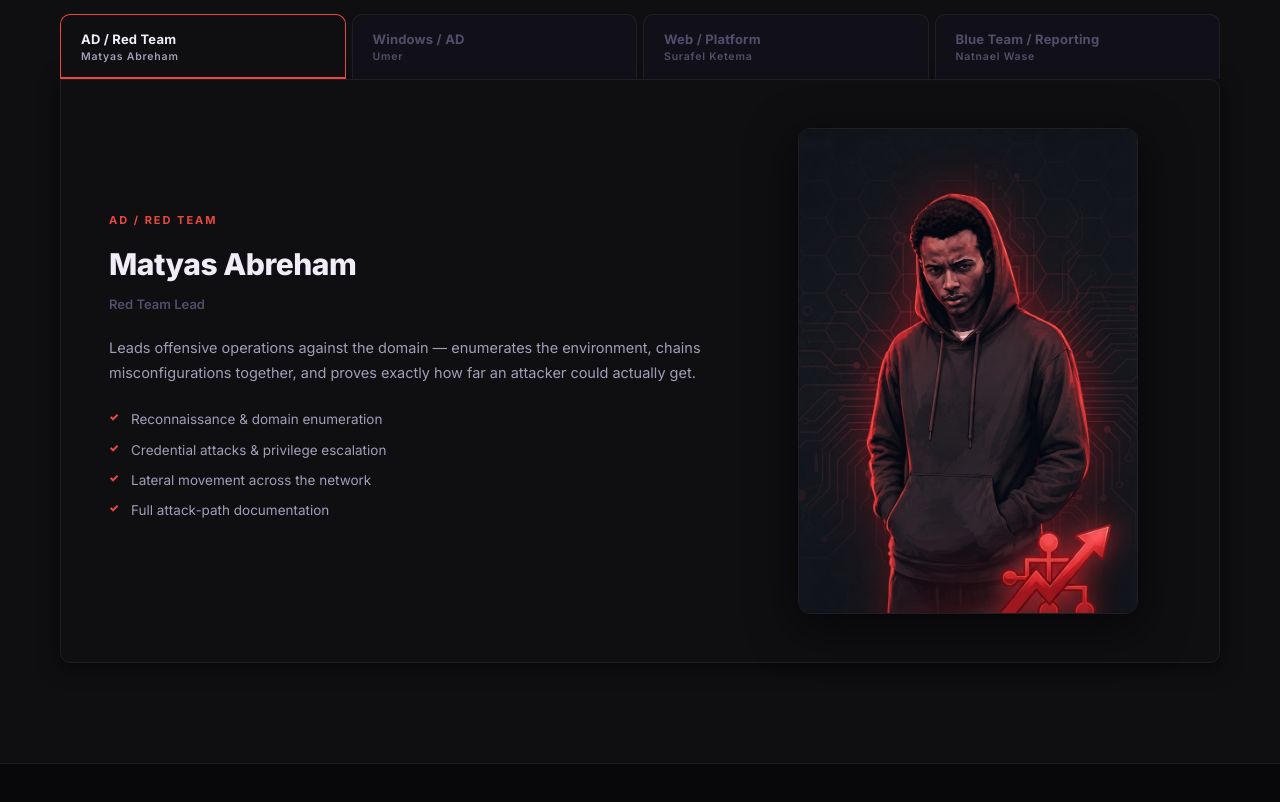
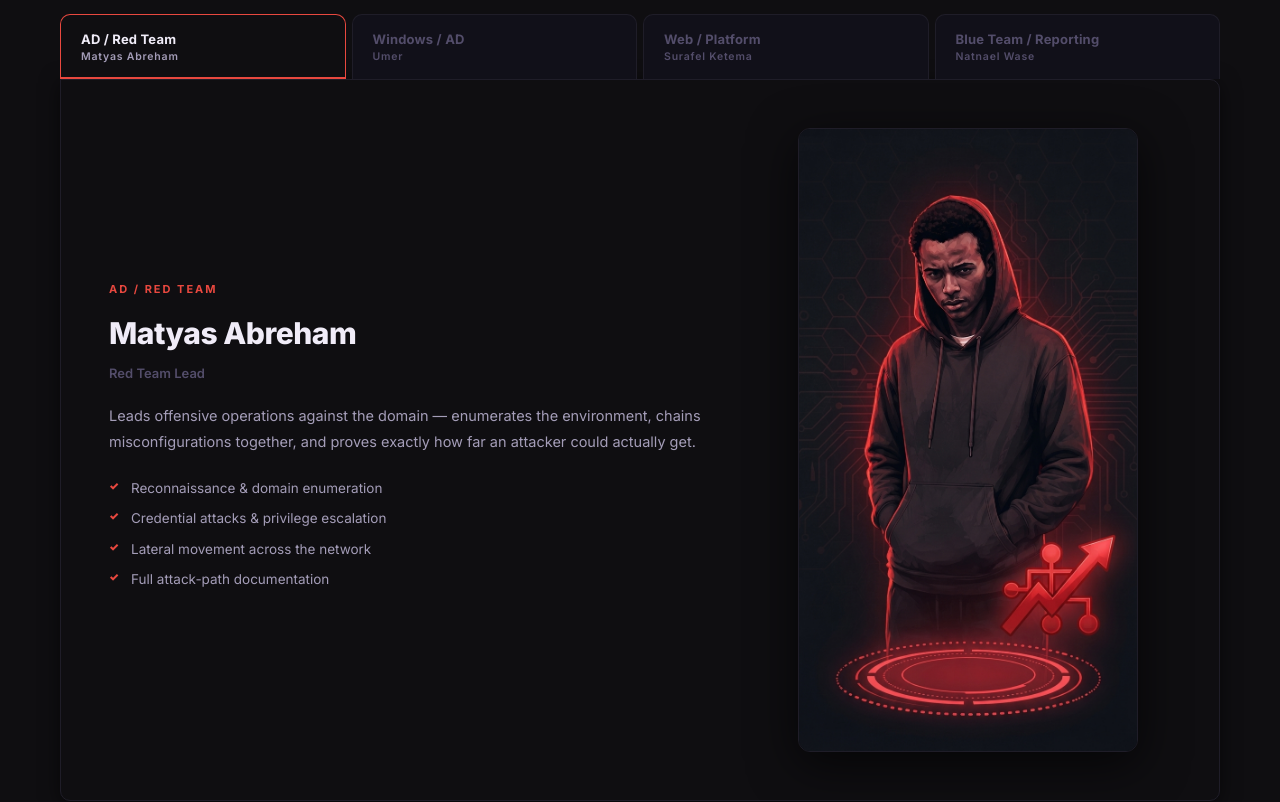
Before and after one commit to Maty156/alpha, a website: page public/index.html in a window 1280 px wide. Shown: the part 2040-2842 px from the top of the page. Drawn offline with Linux system fonts and the light colour scheme; no server answers.

Commit message:
Update styles.css

```diff
--- a/public/styles.css
+++ b/public/styles.css
@@ -424,7 +424,7 @@ nav.links a:hover::after { width: 100%; }
 
 .panel-art {
   position: relative; border-radius: 12px; overflow: hidden;
-  aspect-ratio: 7/10; max-width: 340px; justify-self: center; width: 100%;
+  aspect-ratio: 6/11; max-width: 340px; justify-self: center; width: 100%;
   background: var(--bg-0);
   border: 1px solid var(--border);
   box-shadow: var(--shadow-lg);
```
